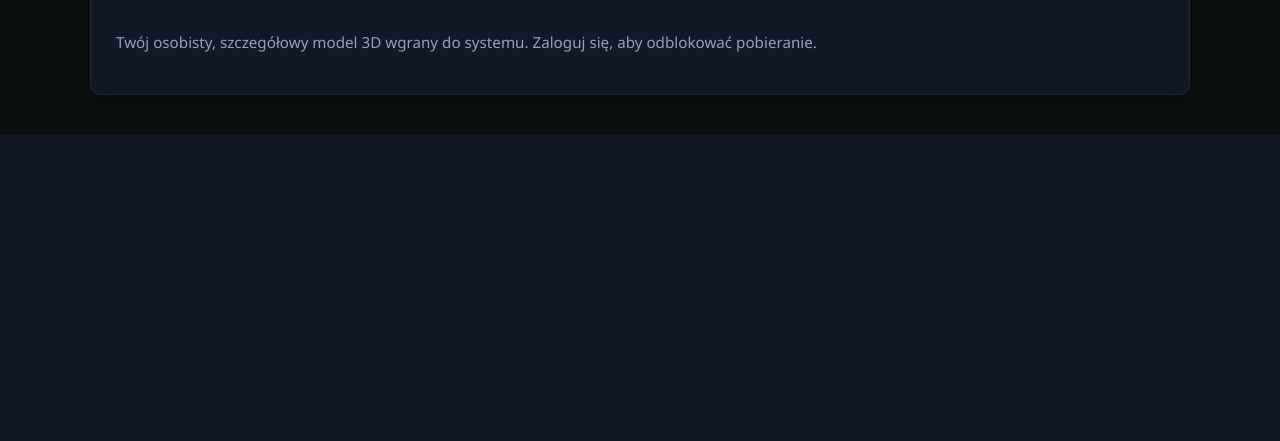
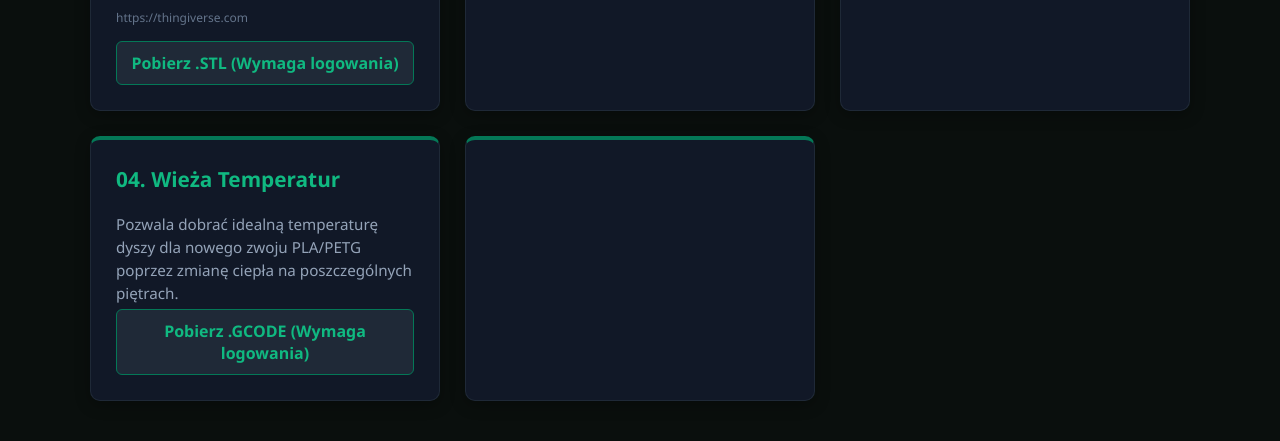
Before and after one commit to slayereqgaming-gif/layerhub, a Flask app: page / in a window 1280 px wide. Shown: the part 1031-1472 px from the top of the page. Before the commit the page ends 1166 px from the top, so only its background shows below. Run offline with Flask 3, Linux system fonts and the light colour scheme.

Commit message:
Update index.html

```diff
--- a/templates/index.html
+++ b/templates/index.html
@@ -137,19 +137,22 @@
             color: #94a3b8;
             font-size: 0.95em;
             line-height: 1.5;
-            margin-bottom: 10px;
+            margin-bottom: 5px;
         }
-        .source-link {
+        .project-card img {
+            display: block;
+            max-width: 100%;
+            height: auto;
+            border-radius: 6px;
+            margin: 15px 0;
+            border: 1px solid #047857;
+        }
+        .project-card span {
             display: block;
             font-size: 0.75em;
-            color: #4b5563;
-            text-decoration: none;
+            color: #64748b;
             margin-bottom: 15px;
             word-break: break-all;
-        }
-        .source-link:hover {
-            color: #10b981;
-            text-decoration: underline;
         }
         .download-btn {
             display: block;
@@ -158,7 +161,6 @@
             color: #10b981;
             border: 1px solid #047857;
             padding: 10px;
-            margin-top: 15px;
             border-radius: 6px;
             text-decoration: none;
             font-weight: bold;
@@ -237,12 +239,34 @@
         <p style="color: #a7f3d0; margin-bottom: 30px;">Przeglądaj darmową bazę projektów startowych:</p>
 
         <div class="projects-grid">
-            <!-- PIERWSZA KARTA: ŁÓDKA ZE ZDJĘCIEM I LINKIEM -->
+            <!-- PROJEKT 1: ŁÓDKA ZE ZDJĘCIEM I LINKIEM -->
             <div class="project-card">
-                <h3>01. Łódka</h3>
+                <h3>01. łódka</h3>
+                <p>Twój osobisty, szczegółowy model 3D wgrany do systemu. Zaloguj się, aby odblokować pobieranie.</p>
 
-                <!-- Zaimplementowany bezpośredni zewnętrzny link do Twojego zdjęcia -->
-                <img src="https://resize.thingiverse.com/?url=https://cdn.thingiverse.com/assets/84/71/42/61/a4/Dual-print_multi-part_color_3D_print_of_3DBenchy_v45.jpg&w=1024&h=1024&fit=contain&cbg=white&n=-1" alt="Łódka" style="max-width: 100%; height: auto; border-radius: 6px; margin: 12px 0; border: 1px solid #047857;">
+                <!-- Prawdziwy, oczyszczony link do zdjęcia z Thingiverse -->
+                <img src="https://thingiverse.com" alt="Łódka">
 
-                <p>Twój osobisty, szczegółowy model 3D wgrany do systemu. Zaloguj się, aby odblokować pobieranie.</p>
-                <a href="https://thingiverse.com" target="_blank" class="source-link">
+                <!-- Link małym drukiem -->
+                <span>https://thingiverse.com</span>
+
+                <div class="download-btn" onclick="openModal('loginModal')">Pobierz .STL (Wymaga logowania)</div>
+            </div>
+
+            <!-- Reszta projektów startowych -->
+            <div class="project-card">
+                <h3>02. Kostka Kalibracyjna 20x20</h3>
+                <p>Podstawowy test dokładności wymiarowej Twojej drukarki w osiach X, Y, Z. Pozwala sprawdzić poprawność kroków silnika.</p>
+                <div class="download-btn" onclick="openModal('loginModal')">Pobierz .STL (Wymaga logowania)</div>
+            </div>
+            <div class="project-card">
+                <h3>03. Test Retrakcji (Stringing)</h3>
+                <p>Szybki schemat pozwalający wyeliminować irytujące nitkowanie filamentu podczas przemieszczania się głowicy.</p>
+                <div class="download-btn" onclick="openModal('loginModal')">Pobierz .STL (Wymaga logowania)</div>
+            </div>
+            <div class="project-card">
+                <h3>04. Wieża Temperatur</h3>
+                <p>Pozwala dobrać idealną temperaturę dyszy dla nowego zwoju PLA/PETG poprzez zmianę ciepła na poszczególnych piętrach.</p>
+                <div class="download-btn" onclick="openModal('loginModal')">Pobierz .GCODE (Wymaga logowania)</div>
+            </div>
+            <div class="project-card">
```
